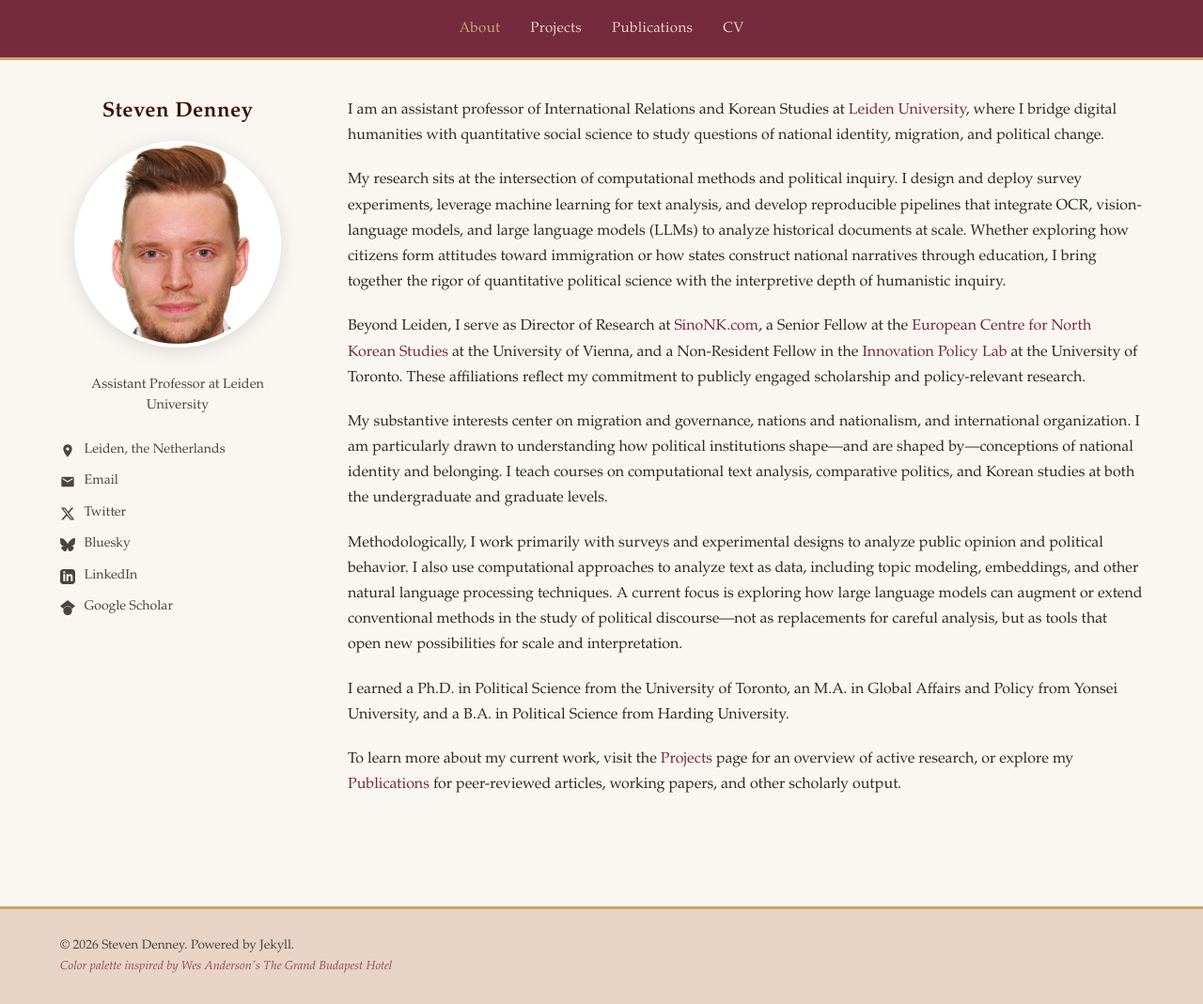
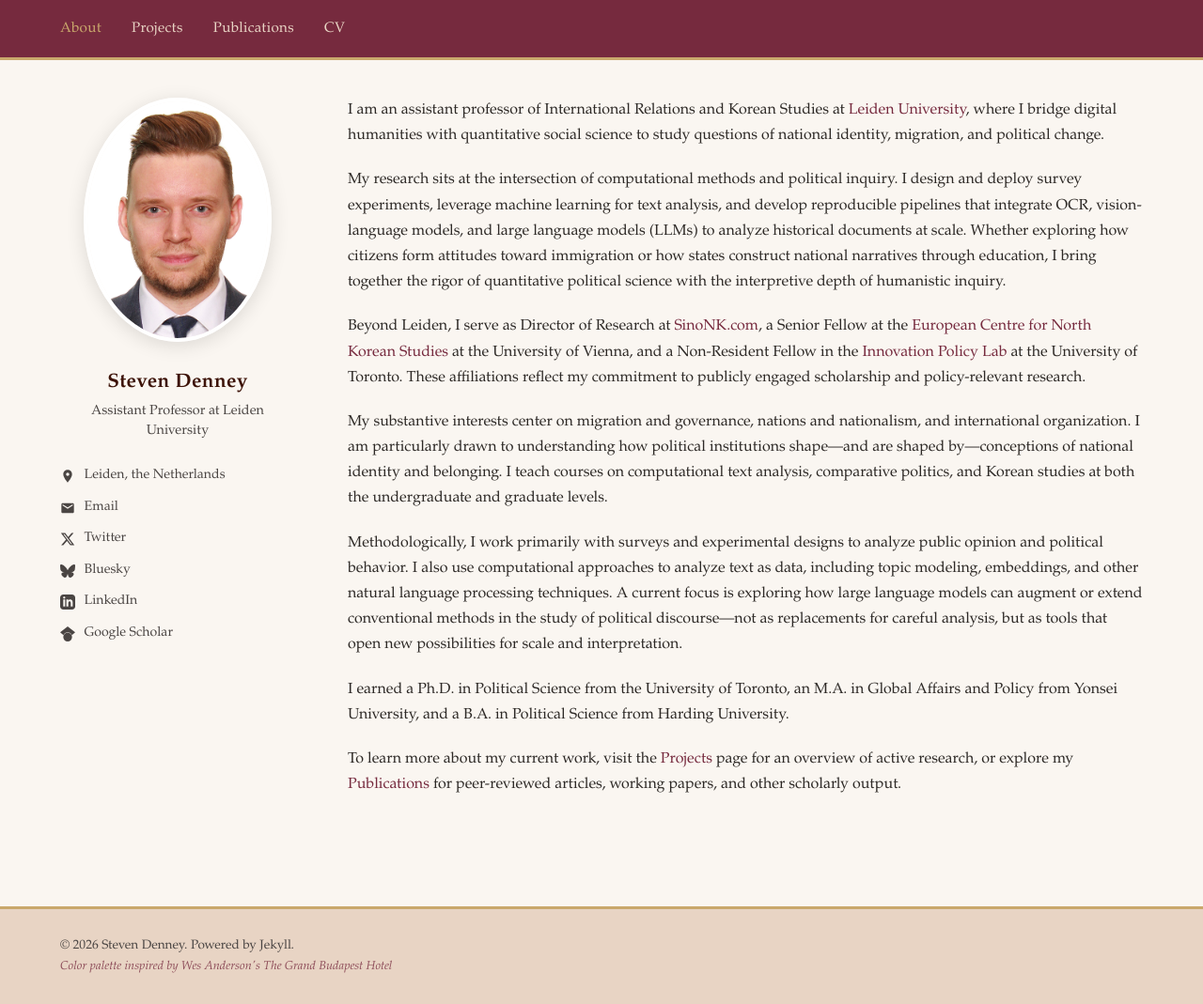
Before and after one commit to scdenney/scdenney.github.io, a Jekyll site: the page built from index.md, in a window 1280 px wide and 1069 px high. Shown: the whole window at 94% size. Built offline with Jekyll 4.4.1, drawn with Linux system fonts in a browser that asks for light colours.

Commit message:
Site configuration and layout updates
- Change baseurl to "" for root domain deployment
- Move navigation to the left side of masthead
- Move name below headshot in sidebar
- Adjust avatar dimensions (200x260) to show more of the image
  including chest/tie area
- Create Google Scholar-style SVG favicon (burgundy background
  with gold icon) instead of photo
- Update head.html to use new SVG favicon

Note: To deploy at scdenney.github.io root, the repository
may need to be renamed to "scdenney.github.io"

Co-Authored-By: Claude Opus 4.5 <noreply@anthropic.com>

```diff
--- a/_config.yml
+++ b/_config.yml
@@ -3,7 +3,7 @@ title: Steven Denney
 name: Steven Denney
 description: Assistant Professor of International Relations and Korean Studies at Leiden University. Bridging digital humanities with quantitative social science.
 url: "https://scdenney.github.io"
-baseurl: "/scdenney"
+baseurl: ""
 
 # Author information
 author:
--- a/_includes/head.html
+++ b/_includes/head.html
@@ -13,4 +13,4 @@
 <link rel="stylesheet" href="{{ '/assets/css/style.css' | relative_url }}">
 
 <!-- Favicon -->
-<link rel="icon" type="image/png" href="{{ '/assets/images/headshot.png' | relative_url }}">
+<link rel="icon" type="image/svg+xml" href="{{ '/assets/images/favicon.svg' | relative_url }}">
--- a/_includes/header.html
+++ b/_includes/header.html
@@ -1,15 +1,15 @@
 <header class="masthead">
   <div class="masthead__inner">
-    <button class="nav-toggle" aria-label="Toggle navigation" onclick="document.querySelector('.masthead__nav').classList.toggle('active')">
-      <span></span>
-      <span></span>
-      <span></span>
-    </button>
     <nav class="masthead__nav">
       <a href="{{ '/' | relative_url }}" {% if page.url == '/' %}class="active"{% endif %}>About</a>
       <a href="{{ '/projects/' | relative_url }}" {% if page.url contains '/projects' %}class="active"{% endif %}>Projects</a>
       <a href="{{ '/publications/' | relative_url }}" {% if page.url contains '/publications' %}class="active"{% endif %}>Publications</a>
       <a href="{{ '/cv/' | relative_url }}" {% if page.url contains '/cv' %}class="active"{% endif %}>CV</a>
     </nav>
+    <button class="nav-toggle" aria-label="Toggle navigation" onclick="document.querySelector('.masthead__nav').classList.toggle('active')">
+      <span></span>
+      <span></span>
+      <span></span>
+    </button>
   </div>
 </header>
--- a/_includes/sidebar.html
+++ b/_includes/sidebar.html
@@ -1,7 +1,7 @@
 <aside class="sidebar">
   <div class="author-profile">
-    <h1 class="author__name"><a href="{{ '/' | relative_url }}">Steven Denney</a></h1>
     <img src="{{ '/assets/images/headshot.png' | relative_url }}" alt="Steven Denney" class="author__avatar">
+    <h2 class="author__name">Steven Denney</h2>
     <p class="author__title">Assistant Professor at Leiden University</p>
 
     <ul class="author__urls">
--- a/assets/css/style.css
+++ b/assets/css/style.css
@@ -52,7 +52,7 @@ body {
   margin: 0 auto;
   padding: 0 1.5rem;
   display: flex;
-  justify-content: center;
+  justify-content: flex-start;
   align-items: center;
 }
 
@@ -137,31 +137,22 @@ body {
 }
 
 .author__avatar {
-  width: 220px;
-  height: 220px;
+  width: 200px;
+  height: 260px;
   border-radius: 50%;
   object-fit: cover;
-  object-position: center 15%;
+  object-position: center top;
   border: 4px solid white;
   box-shadow: 0 4px 20px rgba(0,0,0,0.12);
   margin-bottom: 1.25rem;
 }
 
 .author__name {
-  font-size: 1.4rem;
+  font-size: 1.3rem;
   font-weight: 600;
   color: var(--deep-plum);
-  margin: 0 0 1rem;
+  margin: 0 0 0.35rem;
   letter-spacing: 0.02em;
-}
-
-.author__name a {
-  color: var(--deep-plum);
-  text-decoration: none;
-}
-
-.author__name a:hover {
-  color: var(--burgundy);
 }
 
 .author__title {
```
Also changed, not shown: assets/images/favicon.svg (added).
